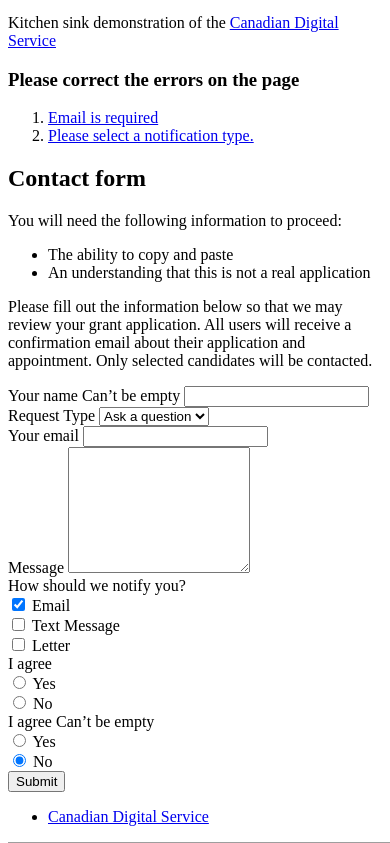
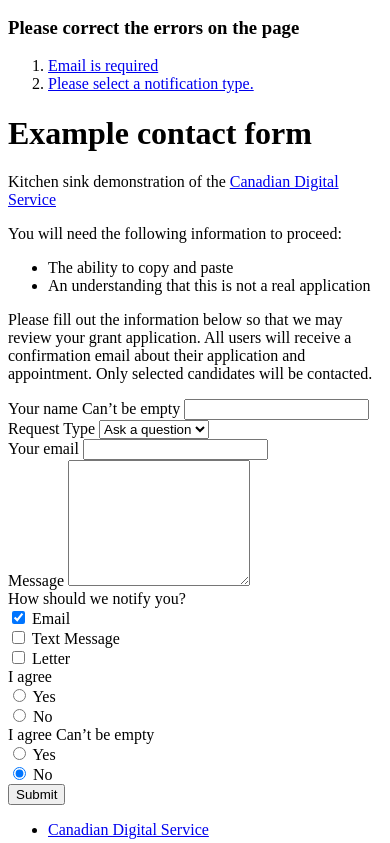
Before and after one commit to cds-snc/forms-shared, a PHP site: page / in a window 390 px wide; the page is wider, and only the part inside the window is pictured. Shown: the part 350-1193 px from the top of that part. Run offline with PHP 8.4, Linux system fonts and the light colour scheme; grey boxes are pictures that could not be loaded.

Commit message:
added breakpoints for mobile screens and rearranged some of the html elements to better match some of our other products

```diff
--- a/src/index.html
+++ b/src/index.html
@@ -25,7 +25,7 @@
       <header>
         <!-- phase banner -->
         <div class="bg-gray py-3">
-          <div class="container mx-auto">
+          <div class="container mx-auto px-100">
             <span
               class="py-1 px-2 border-solid border-2 border-black inline-flex mr-5 text-sm"
               >ALPHA</span
@@ -56,20 +56,10 @@
         <!-- end FIP -->
       </header>
       <!-- end header -->
+
       <div class="container mx-auto mb-10">
-        <!-- banner start -->
-        <div
-          class="border-l-4 border-solid border-blue-400 bg-blue-200 p-5 mb-10"
-        >
-          <p class="text-xl pl-10">
-            Kitchen sink demonstration of the
-            <a href="#">Canadian Digital Service</a>
-          </p>
-        </div>
-        <!-- banner end -->
 
         <!-- @todo error banner -->
-
         <div
           class="border-l-4 border-solid border-red bg-red-100 p-5 mb-10"
           role="alert"
@@ -87,19 +77,34 @@
             </li>
           </ol>
         </div>
-
         <!--  -->
 
+        <h1>Example contact form</h1>
+      </div>
+
+      <div class="container mx-auto mb-10">
+        <!-- banner start -->
+        <div
+          class="border-l-4 border-solid border-blue-400 bg-blue-200 p-5 mb-10"
+        >
+          <p class="text-xl">
+            Kitchen sink demonstration of the
+            <a href="#">Canadian Digital Service</a>
+          </p>
+        </div>
+        <!-- banner end -->
         <div>
-          <h2 class="text-4xl font-bold pb-5 font-sans">Contact form</h2>
-
           <div>
             <p class="mb-3">
               You will need the following information to proceed:
             </p>
             <ul class="list-disc list-inside sm:list-outside mb-3">
-              <li>The ability to copy and paste</li>
-              <li>An understanding that this is not a real application</li>
+              <li><span>The ability to copy and paste</span></li>
+              <li>
+                <span
+                  >An understanding that this is not a real application</span
+                >
+              </li>
             </ul>
           </div>
 
```
Also changed, not shown: src/style.css (+13 -1 lines), tailwind.config.js (+6 -3 lines), 1 other file.
